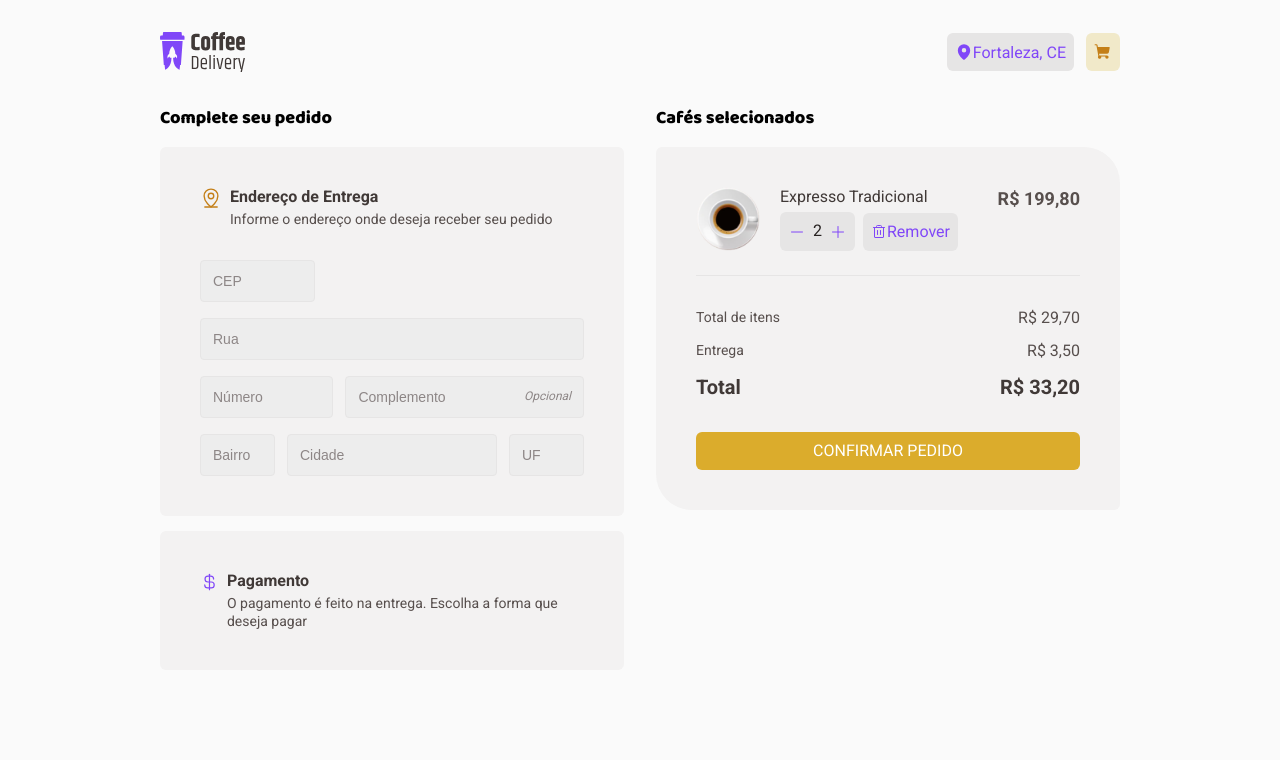
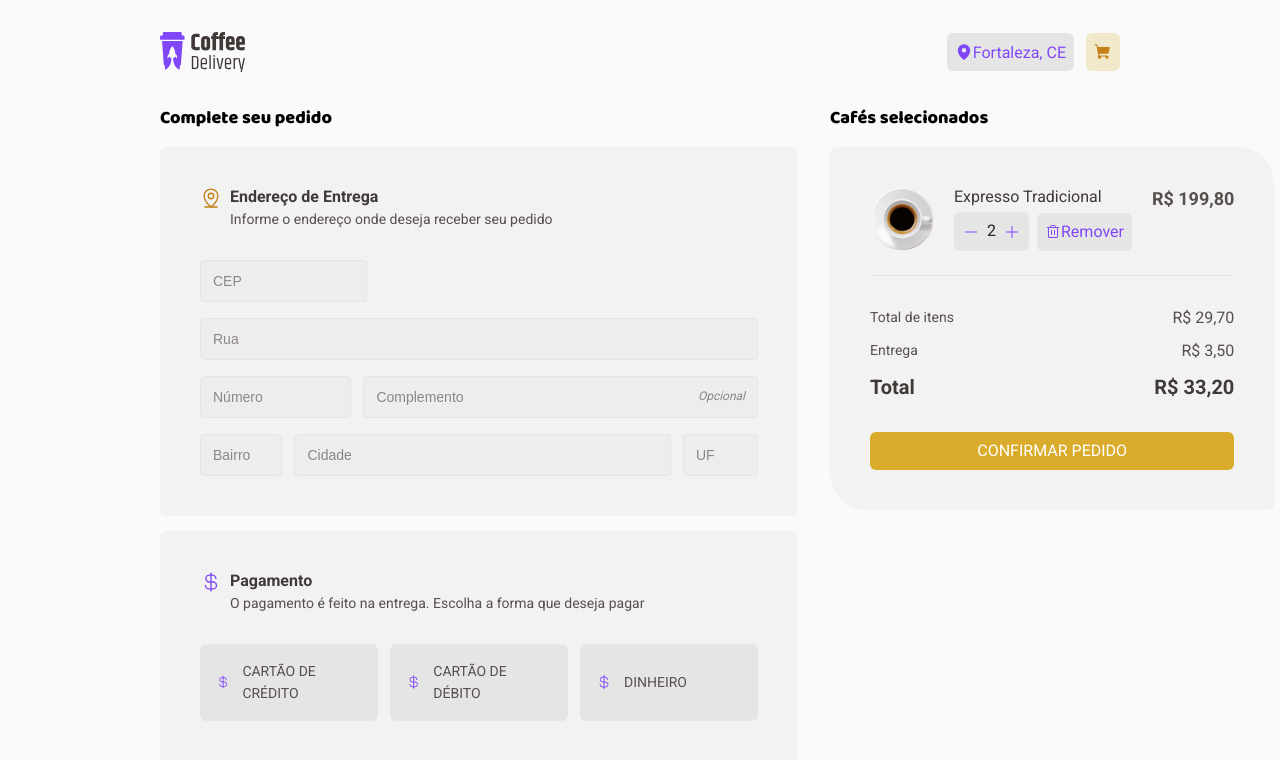
Before and after one commit to gabriel-78/challange_02_coffee_delivery, a React (Vite) app: page /checkout in a window 1280 px wide. Shown: the top 760 px of the page. Built offline with nearby package versions, Linux system fonts and the light colour scheme.

Commit message:
Feat: Add quantity product

```diff
--- a/src/components/Select/index.tsx
+++ b/src/components/Select/index.tsx
@@ -3,16 +3,14 @@ import { Minus, Plus } from 'phosphor-react'
 import { FC } from 'react'
 
 interface SelectCounterProps {
-  value?: number
-  onChange?: (newValue: number) => void
+  value: number
+  onChange: (newValue: number) => void
 }
 
 export const SelectCounter: FC<SelectCounterProps> = ({ value, onChange }) => {
   const handleValue = (isIncrementing = true) => {
-    if (onChange && value) {
-      if (isIncrementing) onChange(value + 1)
-      else onChange(value - 1)
-    }
+    if (isIncrementing) onChange(value + 1)
+    else onChange(value <= 0 ? 0 : value - 1)
   }
 
   return (
@@ -31,6 +29,5 @@ export const SelectCounter: FC<SelectCounterProps> = ({ value, onChange }) => {
 }
 
 SelectCounter.defaultProps = {
-  value: 0,
   onChange: () => {},
 }
--- a/src/pages/Checkout/components/CoffeeBought/index.tsx
+++ b/src/pages/Checkout/components/CoffeeBought/index.tsx
@@ -1,21 +1,28 @@
 import { FC } from 'react'
 import * as S from './styles'
-import traditionalExpressImg from '../../../../assets/traditionalExpress.svg'
 import { Button } from '../../../../components/Button'
 import { Trash } from 'phosphor-react'
 import { SelectCounter } from '../../../../components/Select'
 
 interface CoffeBoughtProps {
   quantity: number
+  imageUrl: string
+  name: string
+  price: number
 }
 
-export const CoffeBought: FC<CoffeBoughtProps> = ({ quantity }) => {
+export const CoffeBought: FC<CoffeBoughtProps> = ({
+  quantity,
+  imageUrl,
+  name,
+  price,
+}) => {
   return (
     <S.Container>
-      <S.Image src={traditionalExpressImg} alt="" />
+      <S.Image src={imageUrl} alt="" />
 
       <S.Box>
-        <span>Expresso Tradicional</span>
+        <span>{name}</span>
 
         <S.BoxAux>
           <SelectCounter value={quantity} />
@@ -28,7 +35,7 @@ export const CoffeBought: FC<CoffeBoughtProps> = ({ quantity }) => {
         {new Intl.NumberFormat('pt-Br', {
           style: 'currency',
           currency: 'BRL',
-        }).format(quantity * 99.9)}
+        }).format(quantity * price)}
       </strong>
     </S.Container>
   )
--- a/src/pages/Checkout/index.tsx
+++ b/src/pages/Checkout/index.tsx
@@ -1,14 +1,15 @@
-import { CurrencyDollar, MapPinLine } from "phosphor-react";
-import { useTheme } from "styled-components";
-import * as S from "./styles";
-import { Card } from "../../components/Card";
-import { Input } from "../../components/Input";
-import { Button } from "../../components/Button";
-import { BuyInfo } from "./components/BuyInfo";
-import { CoffeBought } from "./components/CoffeeBought";
+import { CurrencyDollar, MapPinLine } from 'phosphor-react'
+import { useTheme } from 'styled-components'
+import * as S from './styles'
+import { Card } from '../../components/Card'
+import { Input } from '../../components/Input'
+import { Button } from '../../components/Button'
+import { BuyInfo } from './components/BuyInfo'
+import { CoffeBought } from './components/CoffeeBought'
+import traditionalExpressImg from '../../assets/traditionalExpress.svg'
 
 export const Checkout = () => {
-  const { colors } = useTheme();
+  const { colors } = useTheme()
 
   return (
     <S.Container>
@@ -46,6 +47,7 @@ export const Checkout = () => {
         </Card>
 
         <Card size="medium" variant="default" width="100%">
+          <>
             <S.TextContainer>
               <CurrencyDollar
                 weight="regular"
@@ -57,10 +59,32 @@ export const Checkout = () => {
                 <h3>Pagamento</h3>
 
                 <span>
-                O pagamento é feito na entrega. Escolha a forma que deseja pagar
+                  O pagamento é feito na entrega. Escolha a forma que deseja
+                  pagar
                 </span>
               </S.TextBox>
             </S.TextContainer>
+
+            <S.PaymentOptionBox>
+              <S.PaymentOption>
+                <CurrencyDollar weight="regular" />
+
+                <span>Cartão de crédito</span>
+              </S.PaymentOption>
+
+              <S.PaymentOption>
+                <CurrencyDollar weight="regular" />
+
+                <span>Cartão de débito</span>
+              </S.PaymentOption>
+
+              <S.PaymentOption>
+                <CurrencyDollar weight="regular" />
+
+                <span>Dinheiro</span>
+              </S.PaymentOption>
+            </S.PaymentOptionBox>
+          </>
         </Card>
       </S.Box>
 
@@ -69,7 +93,14 @@ export const Checkout = () => {
 
         <Card size="medium" variant="curve" width="100%">
           <>
-            <CoffeBought quantity={2} />
+            <S.ProductList>
+              <CoffeBought
+                quantity={2}
+                imageUrl={traditionalExpressImg}
+                name="Expresso Tradicional"
+                price={99.9}
+              />
+            </S.ProductList>
 
             <BuyInfo rateDelivery={3.5} totalProductPrice={29.7} />
 
@@ -78,5 +109,5 @@ export const Checkout = () => {
         </Card>
       </S.Box>
     </S.Container>
-  );
-};
+  )
+}
--- a/src/pages/Checkout/styles.ts
+++ b/src/pages/Checkout/styles.ts
@@ -55,3 +55,41 @@ export const AddresFormBox = styled.div`
   gap: 12px;
   width: 100%;
 `
+
+export const ProductList = styled.div`
+  display: flex;
+  flex-direction: column;
+  gap: 16px;
+  width: 100%;
+  max-height: 300px;
+  overflow-y: auto;
+`
+
+export const PaymentOptionBox = styled.div`
+  display: flex;
+  gap: 12px;
+  width: 100%;
+`
+
+export const PaymentOption = styled.div`
+  background: ${({ theme: { colors } }) => colors.base.button};
+  align-items: center;
+  display: flex;
+  gap: 12px;
+  min-width: 178px;
+  padding: 16px;
+  border-radius: 6px;
+
+  & > svg {
+    color: ${({ theme: { colors } }) => colors.product.purple.default};
+    font-size: 16px;
+  }
+
+  span {
+    color: ${({ theme: { colors } }) => colors.base.text};
+    font-size: ${({ theme: { fonts } }) => fonts.text.fontSizes.sm};
+    font-weight: ${({ theme: { fonts } }) => fonts.text.fontWeights.regular};
+    line-height: ${({ theme: { fonts } }) => fonts.text.lineHeight.max};
+    text-transform: uppercase;
+  }
+`
--- a/src/pages/Home/Components/Product/index.tsx
+++ b/src/pages/Home/Components/Product/index.tsx
@@ -6,10 +6,15 @@ import * as S from './styles'
 import { ProductProps } from './types'
 
 export const Product: FC<ProductProps> = ({
+  list,
   product,
-  quantity = undefined,
-  handleQuantity = () => {},
+  quantity,
+  handleProduct = (productId: string, newQuantity: number) => {},
 }) => {
+  const handleQuantity = (newQuantity: number) => {
+    handleProduct(product.id, newQuantity)
+  }
+
   return (
     <S.Container>
       <S.Header>
@@ -20,9 +25,7 @@ export const Product: FC<ProductProps> = ({
         <S.Title>{product.name}</S.Title>
 
         <S.Description>{product.description}</S.Description>
-      </S.Main>
 
-      <S.Footer>
         <S.Price>
           <strong>
             {new Intl.NumberFormat('pt-Br', {
@@ -31,7 +34,9 @@ export const Product: FC<ProductProps> = ({
             }).format(product.price)}
           </strong>
         </S.Price>
+      </S.Main>
 
+      <S.Footer>
         <SelectCounter value={quantity} onChange={handleQuantity} />
 
         <Button
--- a/src/pages/Home/Components/Product/styles.ts
+++ b/src/pages/Home/Components/Product/styles.ts
@@ -31,7 +31,7 @@ export const Footer = styled.div`
   display: flex;
   flex: 1;
   gap: 8px;
-  justify-content: space-between;
+  justify-content: space-evenly;
   padding: 0px 12px 16px;
 `
 
--- a/src/pages/Home/index.tsx
+++ b/src/pages/Home/index.tsx
@@ -2,8 +2,34 @@ import * as S from './styles'
 import { coffesMock } from '../../mock/coffes'
 import { Product } from './Components/Product'
 import { Banner } from './Components/Banner'
+import { useEffect, useState } from 'react'
+
+export interface ShoppingItem {
+  id: string
+  quantity: number
+}
 
 export const Home = () => {
+  const [shoppingList, setShoppingList] = useState<ShoppingItem[]>([])
+
+  const handleProduct = (productId: string, newQuantity: number) => {
+    setShoppingList((state) =>
+      state.map((selectedProduct) => {
+        return productId === selectedProduct.id
+          ? { ...selectedProduct, quantity: newQuantity }
+          : selectedProduct
+      }),
+    )
+  }
+
+  useEffect(() => {
+    setShoppingList(
+      coffesMock.map(({ id }) => {
+        return { id, quantity: 0 } as ShoppingItem
+      }),
+    )
+  }, [])
+
   return (
     <S.Page>
       <Banner />
@@ -13,7 +39,18 @@ export const Home = () => {
 
         <S.ProductsList>
           {coffesMock.map((coffe) => {
-            return <Product key={coffe.id} product={coffe} />
+            return (
+              <Product
+                list={shoppingList}
+                key={coffe.id}
+                handleProduct={handleProduct}
+                product={coffe}
+                quantity={
+                  shoppingList.find((item) => item.id === coffe.id)?.quantity ||
+                  0
+                }
+              />
+            )
           })}
         </S.ProductsList>
       </S.ProductsListContainer>
```
Also changed, not shown: src/mock/coffes.ts (+16 -16 lines), src/pages/Checkout/components/CoffeeBought/styles.tsx (+5 -5 lines), src/pages/Home/Components/Product/types.ts (+8 -5 lines). Lines whose indentation alone changed are shown as unchanged.
